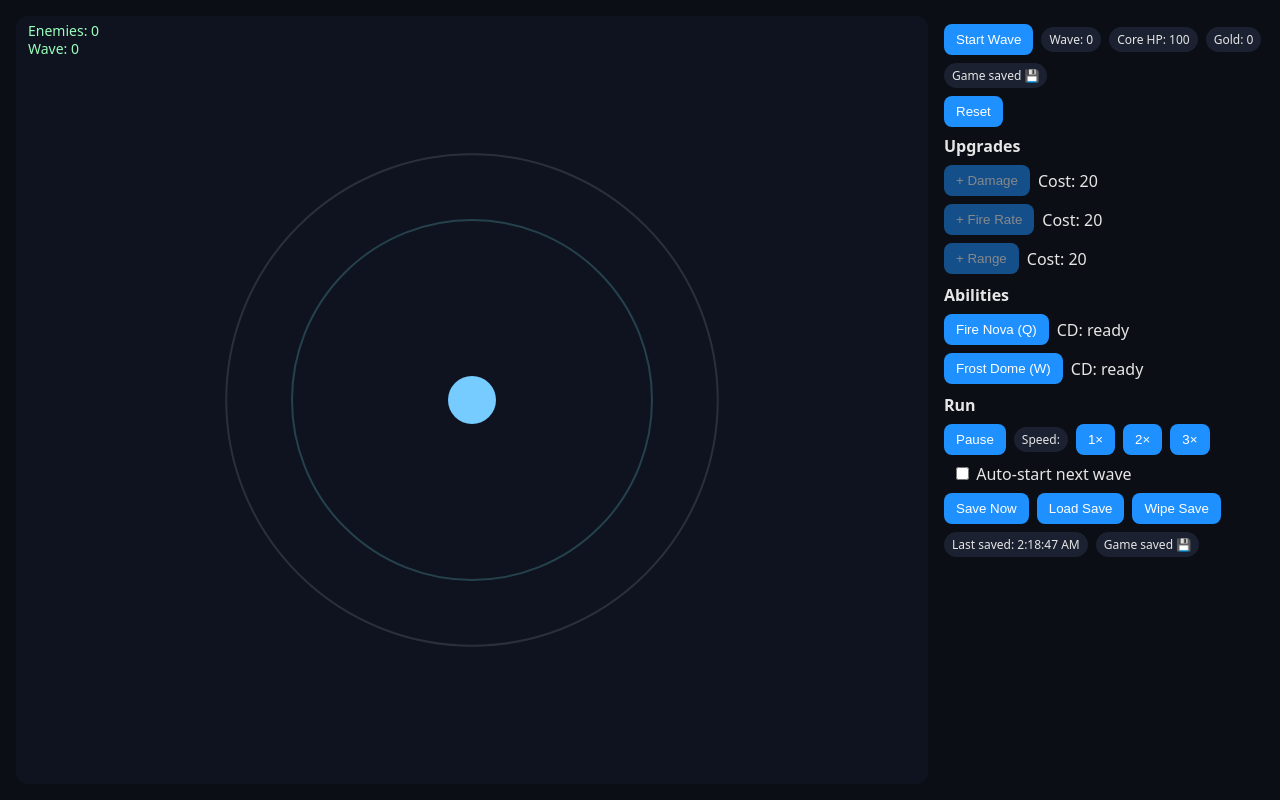
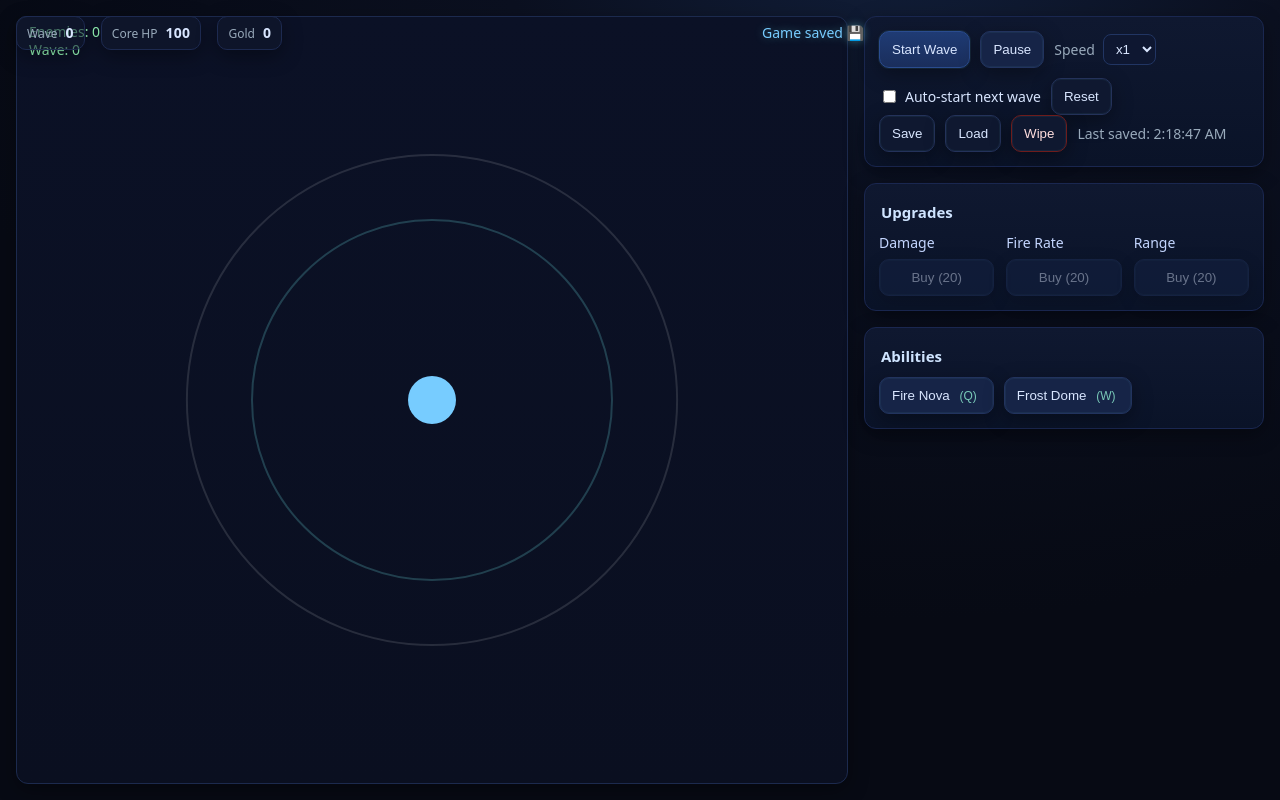
Before and after one commit to Hadi-Serhan/Project, a plain HTML site: page mage-core/index.html in a window 1280 px wide. Drawn offline with nearby package versions, Linux system fonts and the light colour scheme.

Commit message:
Added some design

```diff
--- a/mage-core/index.html
+++ b/mage-core/index.html
@@ -10,79 +10,116 @@
 <div id="wrap">
   <canvas id="game"></canvas>
 
-  <!-- Vue UI -->
-  <div id="app" style="margin-top:8px;">
-    <div class="row">
-      <button @click="startWave" :disabled="waveRunning || defeated">Start Wave</button>
-      <span class="pill">Wave: {{ wave }}</span>
-      <span class="pill">Core HP: {{ coreHP }}</span>
-      <span class="pill">Gold: {{ gold }}</span>
-      <span class="pill">{{ waveStatus }}</span>
+  <!-- Vue UI (everything reactive lives inside #app) -->
+  <div id="app" class="ui">
+
+    <!-- Top HUD (now inside #app so {{ }} works) -->
+    <div class="hud">
+      <div class="hud-group">
+        <span class="tag">Wave</span>
+        <span class="hud-val">{{ wave }}</span>
+      </div>
+      <div class="hud-group">
+        <span class="tag">Core HP</span>
+        <span class="hud-val">{{ coreHP }}</span>
+      </div>
+      <div class="hud-group">
+        <span class="tag">Gold</span>
+        <span class="hud-val">{{ gold }}</span>
+      </div>
+      <div class="hud-status">{{ waveStatus }}</div>
     </div>
 
-    <div class="row">
-      <button @click="reset">Reset</button>
+    <!-- Controls -->
+    <div class="card controls">
+      <div class="row wrap">
+        <button class="btn primary"
+                @click="startWave" :disabled="waveRunning || defeated">Start Wave</button>
+
+        <button class="btn"
+                :class="{warning: paused}"
+                @click="togglePause">{{ paused ? 'Resume' : 'Pause' }}</button>
+
+        <label class="control">
+          <span class="lbl">Speed</span>
+          <select v-model.number="timeScale" @change="setSpeed(timeScale)">
+            <option :value="1">x1</option>
+            <option :value="2">x2</option>
+            <option :value="3">x3</option>
+            <option :value="4">x4</option>
+          </select>
+        </label>
+
+        <label class="control chk">
+          <input type="checkbox" v-model="autoStart" @change="setAutoStart(autoStart)" />
+          <span>Auto-start next wave</span>
+        </label>
+
+        <button class="btn ghost" @click="reset">Reset</button>
+      </div>
+
+      <div class="row wrap">
+        <button class="btn ghost" @click="saveNow">Save</button>
+        <button class="btn ghost" @click="loadSave" :disabled="!hasSave">Load</button>
+        <button class="btn ghost danger" @click="wipeSave" :disabled="!hasSave">Wipe</button>
+        <span class="meta">Last saved: {{ lastSavedLabel }}</span>
+      </div>
     </div>
 
-    <div class="row" style="margin-top:6px;"><strong>Upgrades</strong></div>
-    <div class="row">
-      <button @click="buy('dmg')" :disabled="gold < costs.dmg">+ Damage</button>
-      <span>Cost: {{ costs.dmg }}</span>
-    </div>
-    <div class="row">
-      <button @click="buy('rof')" :disabled="gold < costs.rof">+ Fire Rate</button>
-      <span>Cost: {{ costs.rof }}</span>
-    </div>
-    <div class="row">
-      <button @click="buy('range')" :disabled="gold < costs.range">+ Range</button>
-      <span>Cost: {{ costs.range }}</span>
+    <!-- Upgrades -->
+    <div class="card">
+      <h3>Upgrades</h3>
+      <div class="grid3">
+        <div class="upgrade">
+          <div class="u-title">Damage</div>
+          <button class="btn block"
+                  @click="buy('dmg')"
+                  :disabled="gold < costs.dmg">Buy ({{ costs.dmg }})</button>
+        </div>
+        <div class="upgrade">
+          <div class="u-title">Fire Rate</div>
+          <button class="btn block"
+                  @click="buy('rof')"
+                  :disabled="gold < costs.rof">Buy ({{ costs.rof }})</button>
+        </div>
+        <div class="upgrade">
+          <div class="u-title">Range</div>
+          <button class="btn block"
+                  @click="buy('range')"
+                  :disabled="gold < costs.range">Buy ({{ costs.range }})</button>
+        </div>
+      </div>
     </div>
 
-    <div class="row" style="margin-top:10px;"><strong>Abilities</strong></div>
-    <div class="row">
-      <button @click="cast('nova')" :disabled="cd.nova > 0">Fire Nova (Q)</button>
-      <span>CD: {{ cd.nova > 0 ? cd.nova.toFixed(1)+'s' : 'ready' }}</span>
-    </div>
-    <div class="row">
-      <button @click="cast('frost')" :disabled="cd.frost > 0">Frost Dome (W)</button>
-      <span>CD: {{ cd.frost > 0 ? cd.frost.toFixed(1)+'s' : 'ready' }}</span>
+    <!-- Abilities -->
+    <div class="card">
+      <h3>Abilities</h3>
+      <div class="row wrap">
+        <button class="btn ability"
+                :class="{cooling: cd.nova > 0}"
+                @click="cast('nova')"
+                :disabled="cd.nova > 0">
+          Fire Nova <span class="hint">(Q)</span>
+          <span class="cooldown" v-if="cd.nova > 0">{{ cd.nova.toFixed(1) }}s</span>
+        </button>
+
+        <button class="btn ability"
+                :class="{cooling: cd.frost > 0}"
+                @click="cast('frost')"
+                :disabled="cd.frost > 0">
+          Frost Dome <span class="hint">(W)</span>
+          <span class="cooldown" v-if="cd.frost > 0">{{ cd.frost.toFixed(1) }}s</span>
+        </button>
+      </div>
     </div>
 
-    <div class="row" style="margin-top:10px;"><strong>Run</strong></div>
-    <div class="row">
-      <button @click="setPaused(!paused)">{{ paused ? 'Resume' : 'Pause' }}</button>
-      <span class="pill">Speed:</span>
-      <button @click="setSpeed(1)" :class="{active: timeScale===1}">1×</button>
-      <button @click="setSpeed(2)" :class="{active: timeScale===2}">2×</button>
-      <button @click="setSpeed(3)" :class="{active: timeScale===3}">3×</button>
-      <label style="margin-left:8px;">
-        <input type="checkbox" :checked="autoStart" @change="setAutoStart($event.target.checked)">
-        Auto-start next wave
-      </label>
-    </div>
-
-
-    <div class="row" style="margin-top:6px;">
-      <button @click="saveNow">Save Now</button>
-      <button @click="loadSave" :disabled="!hasSave">Load Save</button>
-      <button @click="wipeSave" :disabled="!hasSave">Wipe Save</button>
-      <span class="pill">Last saved: {{ lastSavedLabel }}</span>
-      <span class="pill">{{ waveStatus }}</span>
-    </div>
-  </div>
-
-
-
-  <!-- Keep old panel in DOM (hidden) so main.js can still reference its IDs -->
-  <div id="panel" style="display:none">
-    <!-- your old buttons/labels live here unchanged -->
   </div>
 </div>
 
 <!-- Vue -->
 <script src="https://unpkg.com/vue@3/dist/vue.global.prod.js"></script>
 
-<!-- Engine / modules (note the ../ since index.html is in mage-core/) -->
+<!-- Engine / modules -->
 <script type="module" src="../src/main.js"></script>
 <script type="module" src="../src/ui/vue-app.js"></script>
 </body>
--- a/mage-core/style.css
+++ b/mage-core/style.css
@@ -1,8 +1,95 @@
-html, body { height: 100%; margin: 0; background:#0b0e14; color:#e6e6e6; font-family: system-ui, sans-serif; }
-#wrap { display:grid; grid-template-columns: 1fr 320px; gap:16px; height:100%; padding:16px; box-sizing:border-box; }
-#panel { background:#12151c; border-radius:12px; padding:12px; }
-canvas { width:100%; height:100%; background:#0f1320; border-radius:12px; display:block; }
-button { padding:8px 12px; border-radius:8px; border:0; background:#1e90ff; color:white; cursor:pointer; }
-button:disabled { opacity:0.5; cursor:default; }
-.row { display:flex; gap:8px; align-items:center; margin-bottom:8px; flex-wrap: wrap; }
-.pill { background:#1b2130; padding:4px 8px; border-radius:999px; font-size:12px; }
+:root{
+  --bg:#0b1020;
+  --panel:#121a2e;
+  --card:#0f1830;
+  --text:#d9e6ff;
+  --muted:#9ab;
+  --accent:#7cf;
+  --accent-2:#9f7cff;
+  --ok:#7fdb6a;
+  --warn:#ffcc66;
+  --danger:#ff6b6b;
+  --ring: rgba(124,252,255,0.15);
+  --shadow: 0 6px 20px rgba(0,0,0,0.35);
+}
+
+*{box-sizing:border-box}
+html,body{height:100%}
+body{
+  margin:0; background:radial-gradient(1000px 700px at 70% -10%, #12203c 0%, var(--bg) 40%, #070a14 100%);
+  color:var(--text); font:14px/1.4 system-ui, -apple-system, Segoe UI, Roboto, sans-serif;
+}
+
+#wrap{display:grid; grid-template-columns: 1fr 400px; gap:16px; padding:16px; height:100vh;}
+#game{
+  width:100%; height:100%;
+  background:linear-gradient(180deg, #0b1126 0%, #0a0f20 100%);
+  border:1px solid #1c2a4e; border-radius:12px; box-shadow:var(--shadow);
+}
+
+/* Top HUD */
+.hud{
+  position:fixed; left:16px; right:416px; top:16px;
+  display:flex; align-items:center; gap:16px; pointer-events:none;
+}
+.hud .hud-group{
+  background:rgba(17,26,46,0.6); border:1px solid #1d2a50; border-radius:10px; padding:6px 10px; box-shadow:var(--shadow);
+  display:flex; gap:8px; align-items:baseline;
+}
+.tag{color:var(--muted); font-size:12px}
+.hud-val{font-weight:700; letter-spacing:.3px}
+.hud-status{margin-left:auto; color:var(--accent); text-shadow:0 0 8px rgba(124,252,255,.35);}
+
+/* Right UI column */
+.ui{display:flex; flex-direction:column; gap:16px;}
+.card{
+  background:linear-gradient(180deg, var(--card), #0a1328);
+  border:1px solid #1a2750; border-radius:12px; padding:14px; box-shadow:var(--shadow);
+}
+h3{margin:4px 0 10px 2px; font-size:15px; color:#cfe4ff}
+
+.row{display:flex; align-items:center; gap:10px}
+.wrap{flex-wrap:wrap}
+
+.grid3{
+  display:grid; grid-template-columns: repeat(3, minmax(0,1fr)); gap:12px;
+}
+.upgrade .u-title{color:#c4d6ff; margin-bottom:6px}
+
+.btn{
+  appearance:none; border:none; border-radius:10px; padding:10px 12px;
+  background:#162447; color:var(--text); cursor:pointer;
+  border:1px solid #22335e; box-shadow:inset 0 0 0 1px rgba(124,252,255,0.05), var(--shadow);
+  transition: transform .06s ease, filter .15s ease, background .15s ease;
+}
+.btn:hover{ transform:translateY(-1px); filter:brightness(1.08); }
+.btn:disabled{ opacity:.45; cursor:not-allowed; transform:none; }
+
+.btn.primary{ background: linear-gradient(180deg,#1f3b74,#1a2e5c); border-color:#2a4c8f; box-shadow:0 0 0 1px rgba(124,252,255,.07), var(--shadow) }
+.btn.warning{ background: linear-gradient(180deg,#594400,#3e2f00); border-color:#806a05; color:#ffe9b3 }
+.btn.ghost{ background:#0f1830; border-color:#24325a }
+.btn.danger{ border-color:#6e1c1c; color:#ffdede }
+.btn.block{ width:100% }
+
+.ability{ position:relative; padding-right:16px; }
+.ability .hint{ color:#9fd; opacity:.75; margin-left:6px; font-size:12px }
+.ability .cooldown{
+  position:absolute; right:10px; top:50%; transform:translateY(-50%);
+  color:#cfe4ff; opacity:.9; font-weight:700;
+}
+.ability.cooling{ filter:saturate(.6) brightness(.85) }
+
+.control{ display:flex; align-items:center; gap:8px; }
+.control .lbl{ color:var(--muted) }
+.control select{
+  background:#0e1731; color:var(--text); border:1px solid #213563; border-radius:8px; padding:6px 8px;
+}
+.control.chk{ gap:6px }
+
+.meta{ color:var(--muted); }
+
+/* Responsive */
+@media (max-width: 1100px){
+  #wrap{ grid-template-columns: 1fr; }
+  .hud{ right:16px; }
+}
```
